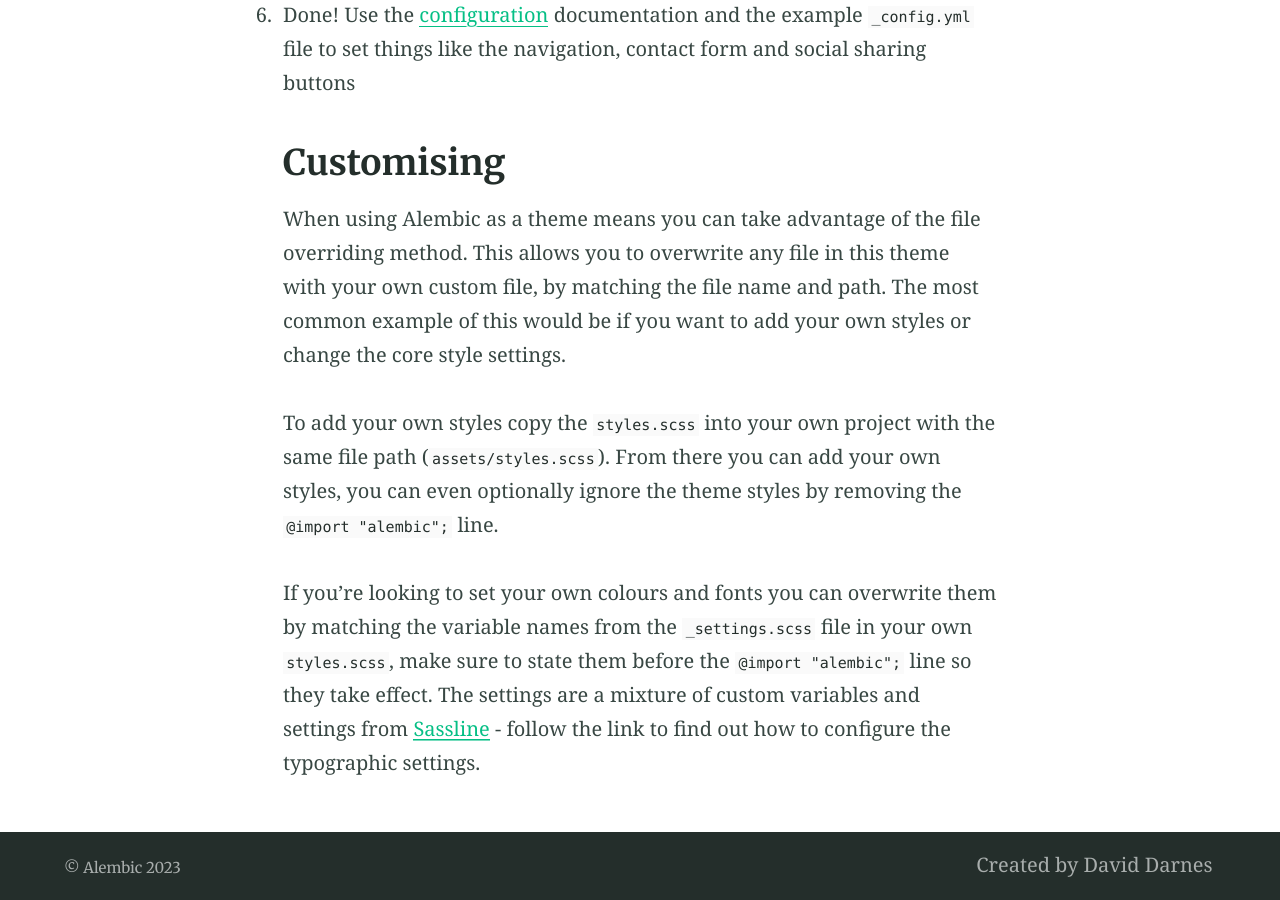
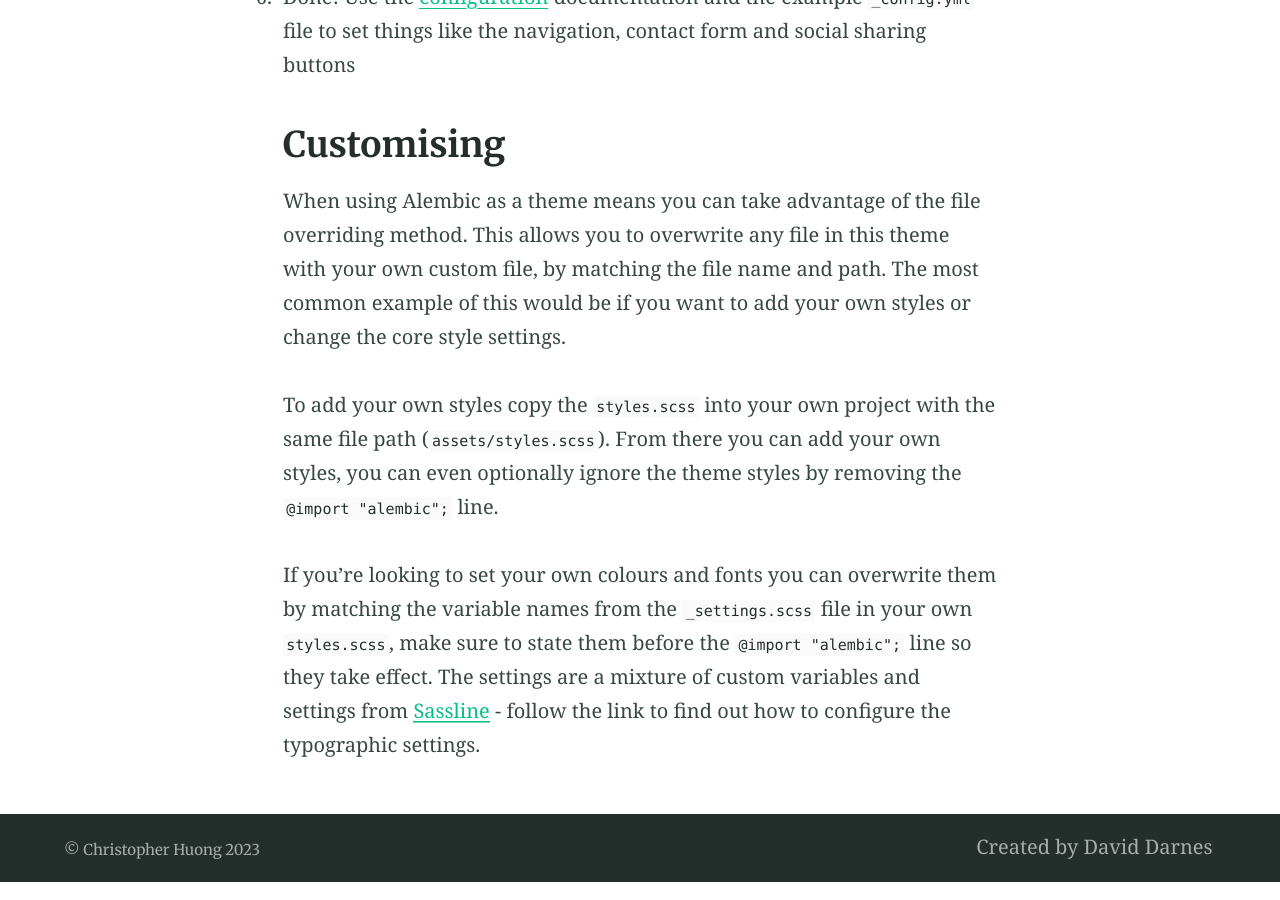
Before and after one commit to christopherhuong/christopherhuong.github.io, a Jekyll site: the page built from index.md, in a window 1280 px wide and 900 px high, scrolled down 4872 px. Built offline with Jekyll 4.4.1, drawn with Linux system fonts in a browser that asks for light colours; some of the changed lines change nothing that is shown.

Commit message:
Update _config.yml

```diff
--- a/_config.yml
+++ b/_config.yml
@@ -93,10 +93,10 @@
 # 7. Site settings
 encoding: utf-8 # Make sure the encoding is right
 lang: en-GB # Set the site language
-title: "Alembic" # Site name or title, also used in jekyll-seo-tag
-logo: "/assets/logos/logo.svg" # Site logo, also used in jekyll-seo-tag
-description: "Alembic is a starting point for Jekyll projects. Rather than starting from scratch, this boilerplate is designed to get the ball rolling immediately" # Site description and default description, also used in jekyll-seo-tag
-url: "https://alembic.darn.es" # Site url, also used in jekyll-seo-tag
+title: "Christopher Huong" # Site name or title, also used in jekyll-seo-tag
+logo: # Site logo, also used in jekyll-seo-tag
+description: "Masters Student in Psychology at UTSA" # Site description and default description, also used in jekyll-seo-tag
+url: "https://christopherhuong.github.io/" # Site url, also used in jekyll-seo-tag
 baseurl: ""
 repo: "https://github.com/daviddarnes/alembic"
 email: "me@daviddarnes.com"
```
